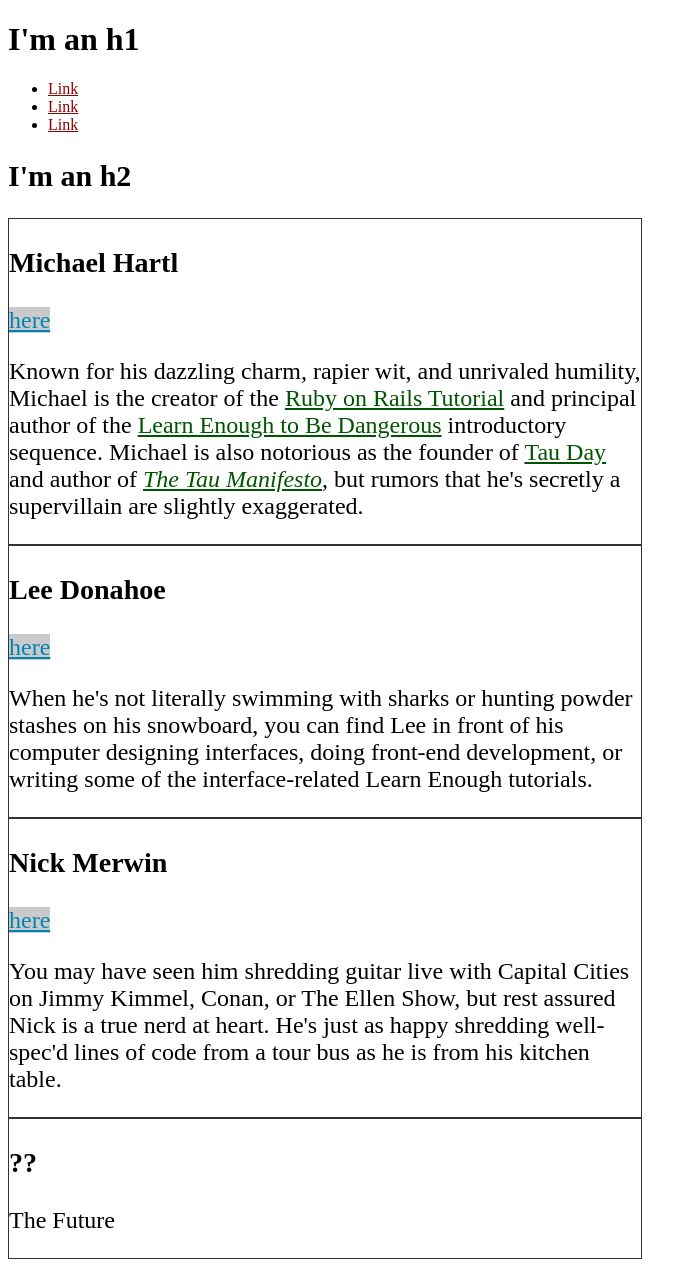
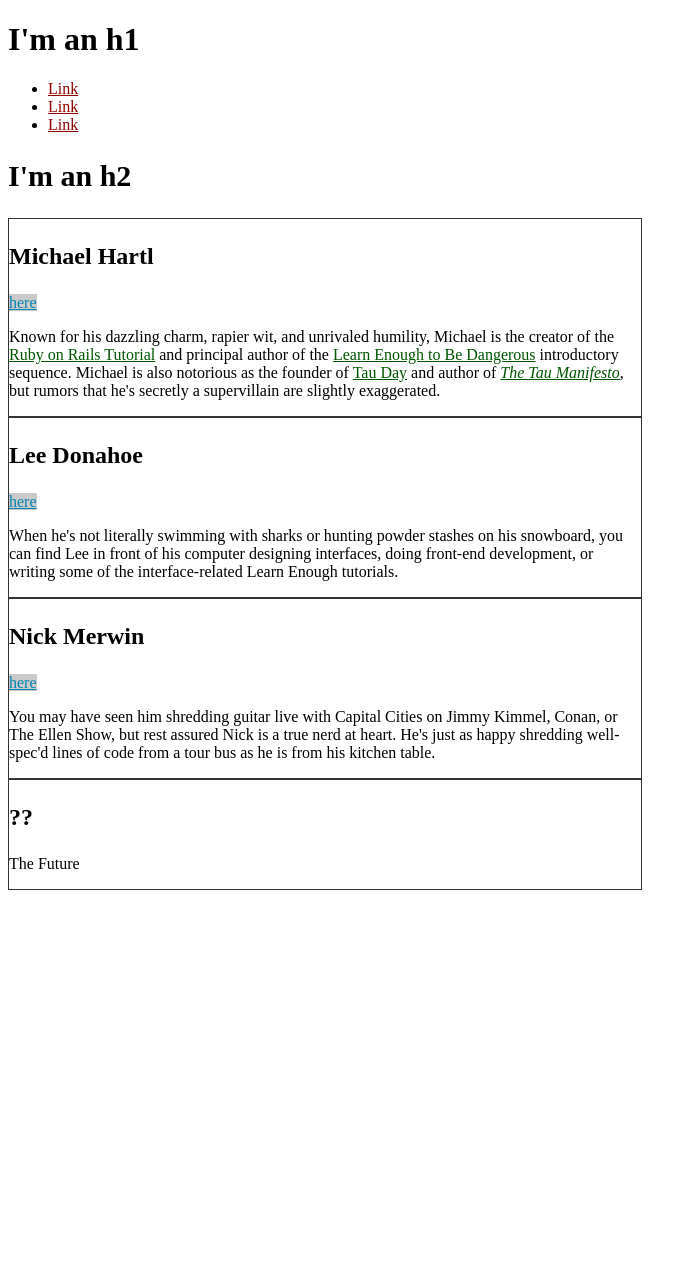
Before and after one commit to piccetto/piccetto.github.io, a Jekyll site: the page built from index.html, in a window 1280 px wide. Shown: the whole page, without its empty margins (0-697 px from the left). Built offline with Jekyll 4.4.1, drawn with Linux system fonts in a browser that asks for light colours; after the commit the page ends 900 px from its top, so only the background shows below that.

Commit message:
introducing rems

```diff
--- a/assets/css/style.scss
+++ b/assets/css/style.scss
@@ -13,9 +13,7 @@
 $red: #8f0000;
 
 // Global styles
-body {
 
-}
 a {
     color: $red;
 }
@@ -29,9 +27,12 @@
     font-size: 24px;
 }
 .bio-box {
-    font-size: 1em;
+    font-size: 1rem;
     border: 1px solid $black;
     width: 50%;
+    h3 {
+        font-size: 1.5em;
+    }
 }
 
 .bio-copy {
```
